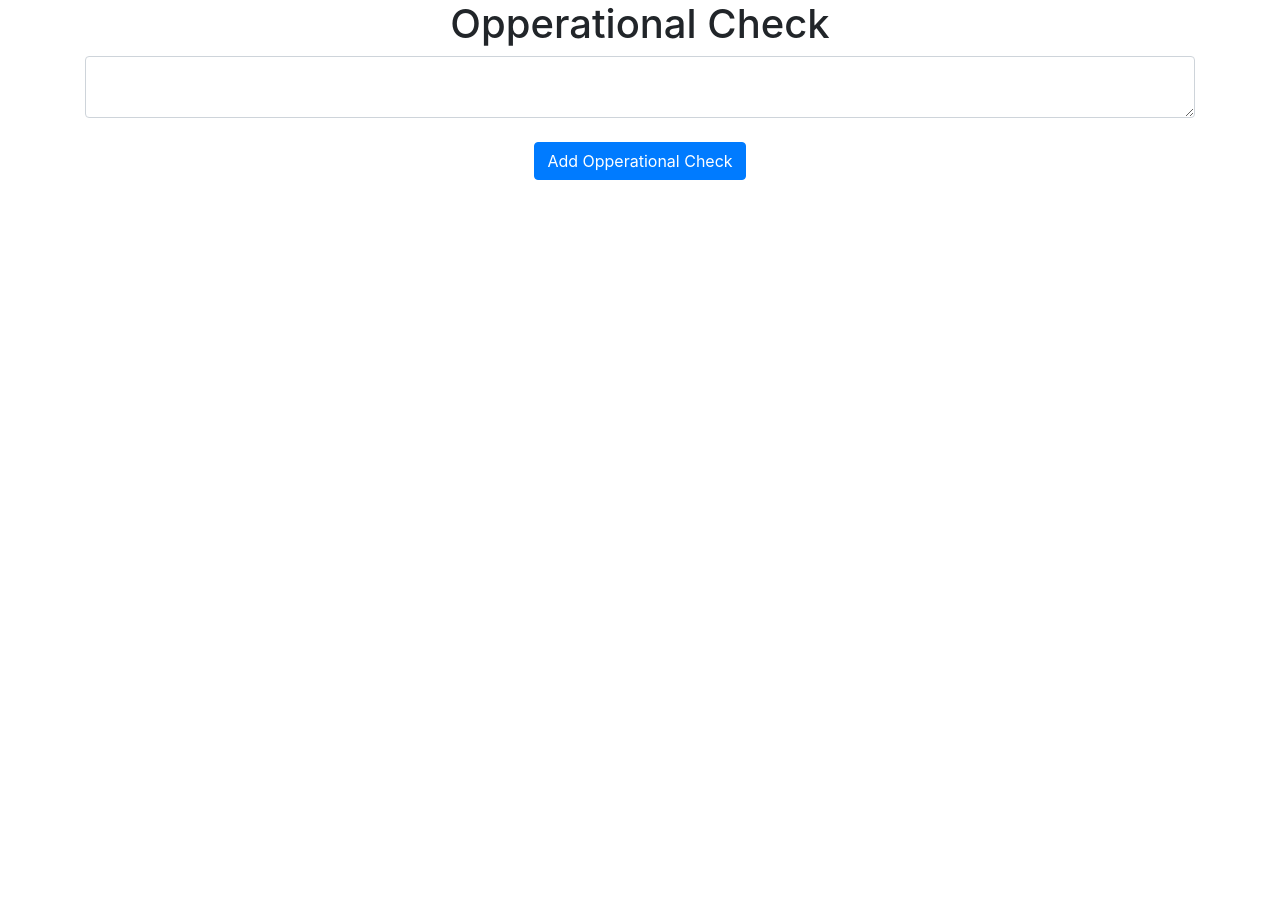
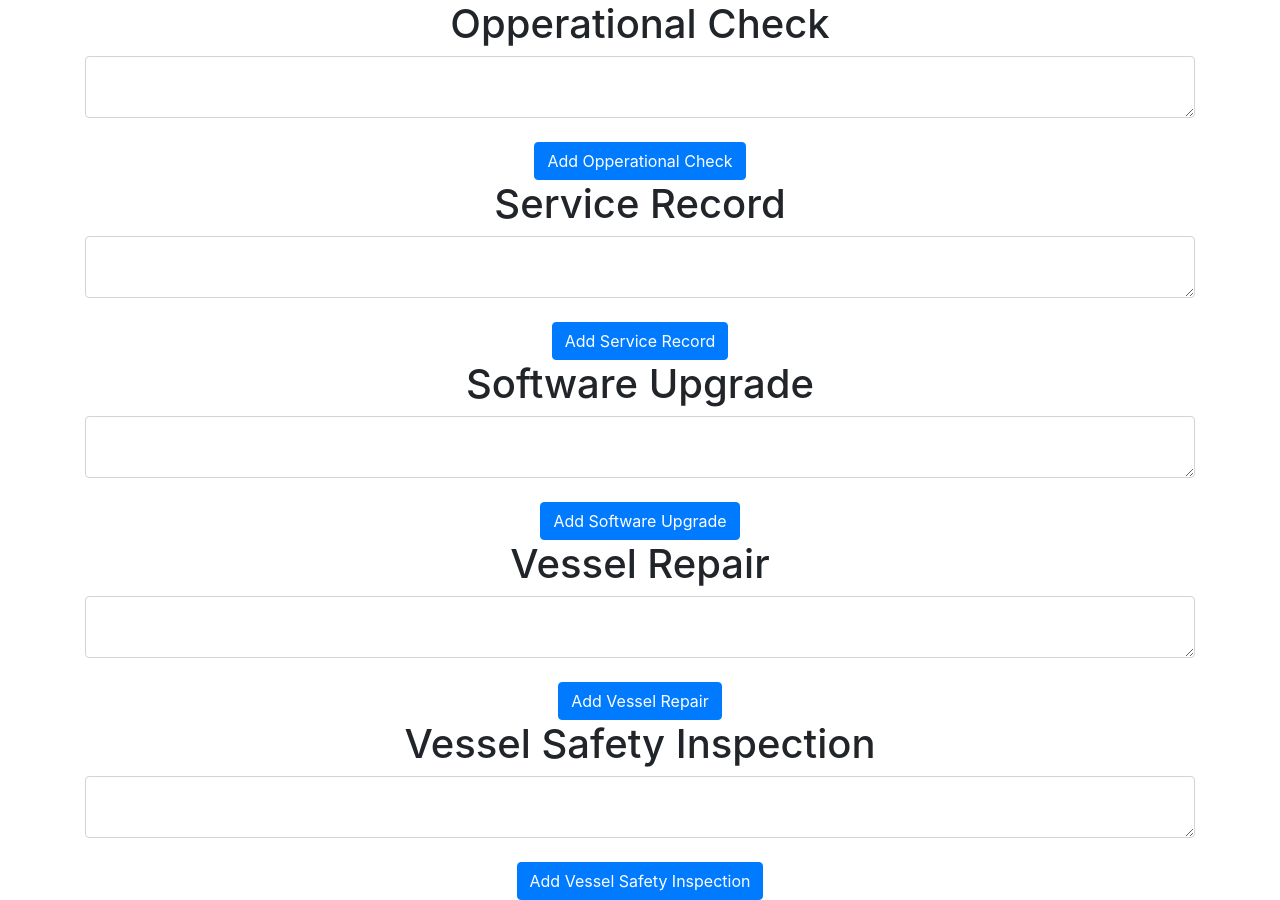
Before and after one commit to TimHodgson97/Secure-Design-Assessment, a Flask app: page / in a window 1280 px wide. Shown: the part 56-956 px from the top of the page. Before the commit the page ends 236 px from the top, so only its background shows below. Run offline with Flask 2, Linux system fonts and the light colour scheme; a user stored in the database is signed in; data that the repository does not hold is empty; some libraries are stand-ins or nearby versions.

Commit message:
all fiedls done

```diff
--- a/website/__init__.py
+++ b/website/__init__.py
@@ -19,7 +19,7 @@ def create_app():
     app.register_blueprint(views, url_prefix='/')
     app.register_blueprint(auth, url_prefix='/')
 
-    from .models import User, Note
+    from .models import User
 
     create_database(app)
 
--- a/website/static/index.js
+++ b/website/static/index.js
@@ -6,3 +6,39 @@ function deleteNote(noteId) {
       window.location.href = "/";
     });
   }
+
+function deleteService(serviceId) {
+    fetch("/delete-service", {
+      method: "POST",
+      body: JSON.stringify({ serviceId: serviceId }),
+    }).then((_res) => {
+      window.location.href = "/";
+    });
+  }
+
+function deleteUpgrade(upgradeId) {
+    fetch("/delete-upgrade", {
+      method: "POST",
+      body: JSON.stringify({ upgradeId: upgradeId }),
+    }).then((_res) => {
+      window.location.href = "/";
+    });
+}
+
+function deleteRepair(repairId) {
+    fetch("/delete-repair", {
+      method: "POST",
+      body: JSON.stringify({ repairId: repairId }),
+    }).then((_res) => {
+      window.location.href = "/";
+    });
+}
+
+function deleteSafety(safetyId) {
+    fetch("/delete-safety", {
+      method: "POST",
+      body: JSON.stringify({ safetyId: safetyId }),
+    }).then((_res) => {
+      window.location.href = "/";
+    });
+}
--- a/website/templates/home.html
+++ b/website/templates/home.html
@@ -18,4 +18,80 @@
         <button type="submit" class="btn btn-primary">Add Opperational Check</button>
       </div>
     </form>
+
+    <h1 align="center">Service Record</h1>
+    <ul class="list-group list-group-flush" id="services">
+      {% for service in user.services %}
+      <li class="list-group-item">
+        {{ service.data }}
+        <button type="button" class="close" onClick="deleteService({{ service.id }})">
+          <span aria-hidden="true">&times;</span>
+        </button>
+      </li>
+      {% endfor %}
+    </ul>
+    <form method="POST">
+      <textarea name="service" id="service" class="form-control"></textarea>
+      <br />
+      <div align="center">
+        <button type="submit" class="btn btn-primary">Add Service Record</button>
+      </div>
+    </form>
+
+    <h1 align="center">Software Upgrade</h1>
+    <ul class="list-group list-group-flush" id="upgrades">
+      {% for upgrade in user.upgrades %}
+      <li class="list-group-item">
+        {{ upgrade.data }}
+        <button type="button" class="close" onClick="deleteUpgrade({{ upgrade.id }})">
+          <span aria-hidden="true">&times;</span>
+        </button>
+      </li>
+      {% endfor %}
+    </ul>
+    <form method="POST">
+      <textarea name="upgrade" id="upgrade" class="form-control"></textarea>
+      <br />
+      <div align="center">
+        <button type="submit" class="btn btn-primary">Add Software Upgrade</button>
+      </div>
+    </form>
+
+    <h1 align="center">Vessel Repair</h1>
+    <ul class="list-group list-group-flush" id="repairs">
+      {% for repair in user.repairs %}
+      <li class="list-group-item">
+        {{ repair.data }}
+        <button type="button" class="close" onClick="deleteRepair({{ repair.id }})">
+          <span aria-hidden="true">&times;</span>
+        </button>
+      </li>
+      {% endfor %}
+    </ul>
+    <form method="POST">
+      <textarea name="repair" id="repair" class="form-control"></textarea>
+      <br />
+      <div align="center">
+        <button type="submit" class="btn btn-primary">Add Vessel Repair</button>
+      </div>
+    </form>
+
+    <h1 align="center">Vessel Safety Inspection</h1>
+    <ul class="list-group list-group-flush" id="safetys">
+      {% for safety in user.safetys %}
+      <li class="list-group-item">
+        {{ safety.data }}
+        <button type="button" class="close" onClick="deleteSafety({{ safety.id }})">
+          <span aria-hidden="true">&times;</span>
+        </button>
+      </li>
+      {% endfor %}
+    </ul>
+    <form method="POST">
+      <textarea name="safety" id="safety" class="form-control"></textarea>
+      <br />
+      <div align="center">
+        <button type="submit" class="btn btn-primary">Add Vessel Safety Inspection</button>
+      </div>
+    </form>
     {% endblock %}
--- a/website/views.py
+++ b/website/views.py
@@ -1,6 +1,6 @@
 from flask import Blueprint, render_template, request, flash, jsonify
 from flask_login import login_required, current_user
-from .models import Note
+from .models import Note, Service, Upgrade, Repair, Safety
 from . import db
 import json
 
@@ -12,14 +12,40 @@ views = Blueprint('views', __name__)
 def home():
     if request.method == 'POST':
         note = request.form.get('note')
+        service = request.form.get('service')
+        upgrade = request.form.get('upgrade')
+        repair = request.form.get('repair')
+        safety = request.form.get('safety')
 
-        if len(note) < 1:
-            flash('Check is too short!', category='error')
-        else:
+
+        if note:
             new_note = Note(data=note, user_id=current_user.id)
             db.session.add(new_note)
             db.session.commit()
-            flash('Check added!', category='success')
+            flash('Opperational Check added!', category='success')
+        elif service:
+            new_service = Service(data=service, user_id=current_user.id)
+            db.session.add(new_service)
+            db.session.commit()
+            flash('Service Record added!', category='success')
+        elif upgrade:
+            new_upgrade = Upgrade(data=upgrade, user_id=current_user.id)
+            db.session.add(new_upgrade)
+            db.session.commit()
+            flash('Software Upgrade added!', category='success')
+        elif repair:
+            new_repair = Repair(data=repair, user_id=current_user.id)
+            db.session.add(new_repair)
+            db.session.commit()
+            flash('Vessel Repair added!', category='success')
+        elif safety:
+            new_safety = Safety(data=safety, user_id=current_user.id)
+            db.session.add(new_safety)
+            db.session.commit()
+            flash('Vessel Safety Inspection added!', category='success')
+        else:
+            flash('Input not valid!', category='error')
+
 
     return render_template("home.html", user=current_user)
 
@@ -33,6 +59,58 @@ def delete_note():
         if note.user_id == current_user.id:
             db.session.delete(note)
             db.session.commit()
-            flash('Check deleted!', category='success')
+            flash('Opperational Check deleted!', category='success')
 
     return jsonify({})
+
+@views.route('/delete-service', methods=['POST'])
+def delete_service():
+    service = json.loads(request.data)
+    serviceId = service['serviceId']
+    service = Service.query.get(serviceId)
+    if service:
+        if service.user_id == current_user.id:
+            db.session.delete(service)
+            db.session.commit()
+            flash('Service record deleted!', category='success')
+
+    return jsonify({})
+
+@views.route('/delete-upgrade', methods=['POST'])
+def delete_upgrade():
+    upgrade = json.loads(request.data)
+    upgradeId = upgrade['upgradeId']
+    upgrade = Upgrade.query.get(upgradeId)
+    if upgrade:
+        if upgrade.user_id == current_user.id:
+            db.session.delete(upgrade)
+            db.session.commit()
+            flash('Software Upgrade record deleted!', category='success')
+
+    return jsonify({})
+
+@views.route('/delete-repair', methods=['POST'])
+def delete_repair():
+    repair = json.loads(request.data)
+    repairId = repair['repairId']
+    repair = Repair.query.get(repairId)
+    if repair:
+        if repair.user_id == current_user.id:
+            db.session.delete(repair)
+            db.session.commit()
+            flash('Vessel Repair deleted!', category='success')
+
+    return jsonify({})
+
+@views.route('/delete-safety', methods=['POST'])
+def delete_safety():
+    safety = json.loads(request.data)
+    safetyId = safety['serviceId']
+    safety = Safety.query.get(safetyId)
+    if safety:
+        if safety.user_id == current_user.id:
+            db.session.delete(safety)
+            db.session.commit()
+            flash('Vessel Safety Inspection deleted!', category='success')
+
+    return jsonify({})
```
Also changed, not shown: website/models.py (+28 -0 lines), website/database.db.
